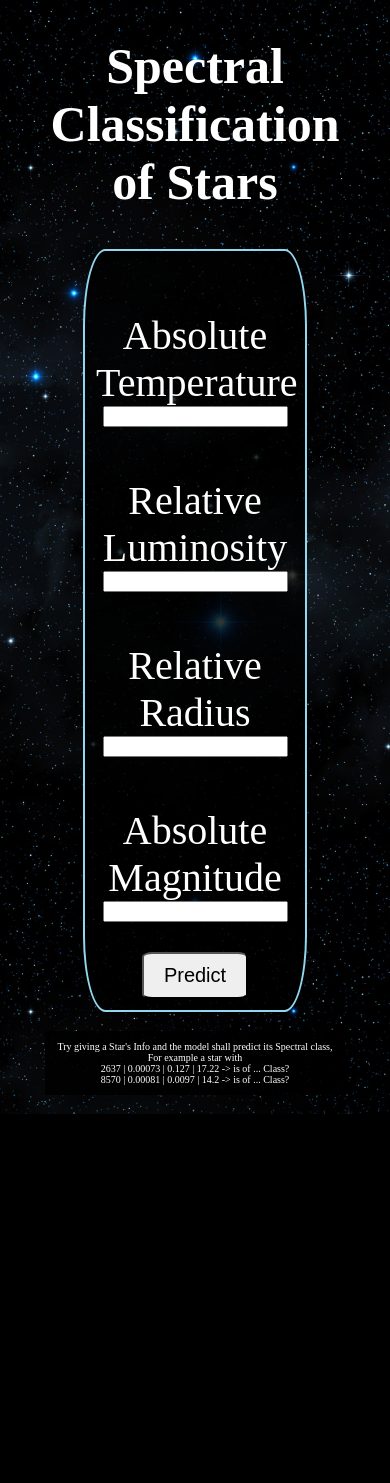
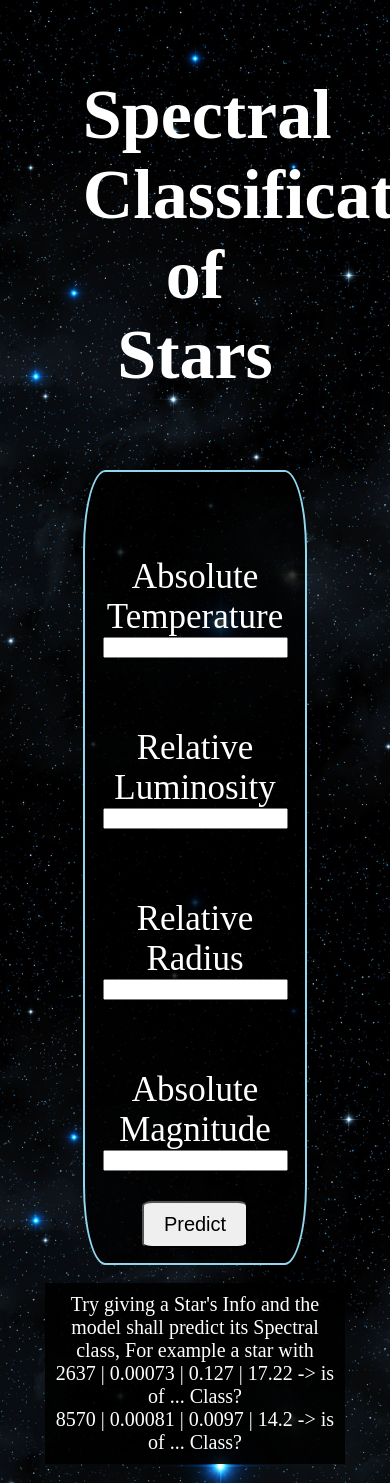
Before and after one commit to Iyola-Dsilva/Spectral-Classification-of-Stars, a Flask app: page / in a window 390 px wide; the page is wider, and only the part inside the window is pictured. Before the commit the page ends 1114 px from the top of that part, so only its background shows below. Run offline with Flask 3, Linux system fonts and the light colour scheme; parts of the project's set-up code (start-up, migrations or seed data) failed here and were passed over.

Commit message:
Update home.html

```diff
--- a/templates/home.html
+++ b/templates/home.html
@@ -12,13 +12,13 @@
             }
 
             h1{
-                margin:10%;
-                font-size: 50px;
+                margin:5%;
+                font-size: 70px;
             }
 
             form{
                 margin:2% 20%;
-                font-size:40px;
+                font-size:30px;
                 border: 2px solid rgb(146, 215, 238);
                 border-radius: 10%;
                 padding:3%;
@@ -26,15 +26,40 @@
             }
 
             .in{
-                margin-top:50px;
+                margin-top:20px;
             }
             p{
                 background-color: rgba(0, 0,0, 0.9);
                 margin:5% 10%;
-                font-size:10px;
+                font-size:25px;
                 padding: 10px;
                 text-align: center;
             }
+            @media only screen and (max-width: 700px) {
+        h1{
+                margin:20%;
+                font-size: 70px;
+            }
+                form{
+                margin:2% 20%;
+                font-size:35px;
+                border: 2px solid rgb(146, 215, 238);
+                border-radius: 10%;
+                padding:4%;
+                background-color: rgba(0, 0,0, 0.8);
+            }
+
+                .in{
+                margin-top:70px;
+            }
+            p{
+                background-color: rgba(0, 0,0, 0.9);
+                margin:5% 10%;
+                font-size:20px;
+                padding: 10px;
+                text-align: center;
+            }
+}
         </style>
     </head>
     <body>
```
